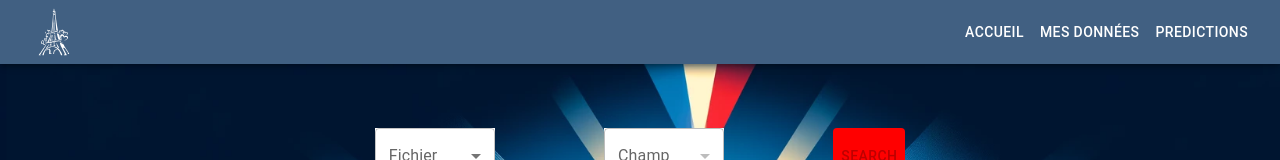
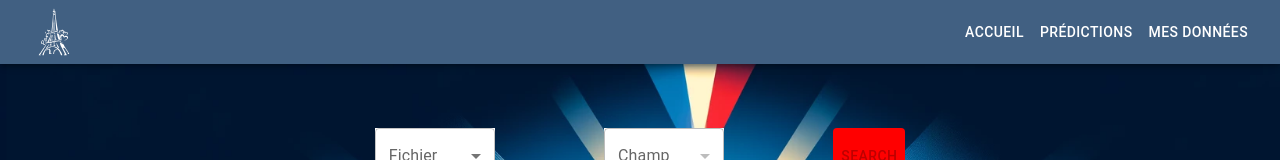
Before and after one commit to DamienSALEM/Hackhathon_IPSSI_JO_2024, a React (Create React App) app in the folder front/: page / in a window 1280 px wide. Shown: the top 160 px of the page. Built offline with nearby package versions, Linux system fonts and the light colour scheme.

Commit message:
add link to pages

```diff
--- a/front/src/components/Header.jsx
+++ b/front/src/components/Header.jsx
@@ -12,6 +12,7 @@ import ListItemButton from '@mui/material/ListItemButton'
 import ListItemText from '@mui/material/ListItemText'
 import Toolbar from '@mui/material/Toolbar'
 import * as React from 'react'
+import { Link } from 'react-router-dom'
 import Logo from '../assets/logo.svg'
 
 const drawerWidth = 240
@@ -31,13 +32,27 @@ const Navbar = () => {
       </Box>
       <Divider />
       <List>
-        {navItems.map((item) => (
-          <ListItem key={item} disablePadding>
+        <Link to="/presentationPage">
+          <ListItem disablePadding>
             <ListItemButton sx={{ textAlign: 'center' }}>
-              <ListItemText primary={item} />
+              <ListItemText primary="Accueil" />
             </ListItemButton>
           </ListItem>
-        ))}
+        </Link>
+        <Link to="/">
+          <ListItem disablePadding>
+            <ListItemButton sx={{ textAlign: 'center' }}>
+              <ListItemText primary="Mes données" />
+            </ListItemButton>
+          </ListItem>
+        </Link>
+        <Link to="/predictionPage">
+          <ListItem disablePadding>
+            <ListItemButton sx={{ textAlign: 'center' }}>
+              <ListItemText primary="Prédictions" />
+            </ListItemButton>
+          </ListItem>
+        </Link>
       </List>
     </Box>
   )
@@ -60,11 +75,15 @@ const Navbar = () => {
             <img src={Logo} alt="Logo" style={{ height: 60 }} />
           </Box>
           <Box sx={{ display: { xs: 'none', sm: 'block' } }}>
-            {navItems.map((item) => (
-              <Button key={item} sx={{ color: '#fff' }}>
-                {item}
-              </Button>
-            ))}
+            <Link to="/presentationPage">
+              <Button sx={{ color: '#fff' }}>Accueil</Button>
+            </Link>
+            <Link to="/predictionPage">
+              <Button sx={{ color: '#fff' }}>Prédictions</Button>
+            </Link>
+            <Link to="/">
+              <Button sx={{ color: '#fff' }}>Mes données</Button>
+            </Link>
           </Box>
         </Toolbar>
       </AppBar>
```
